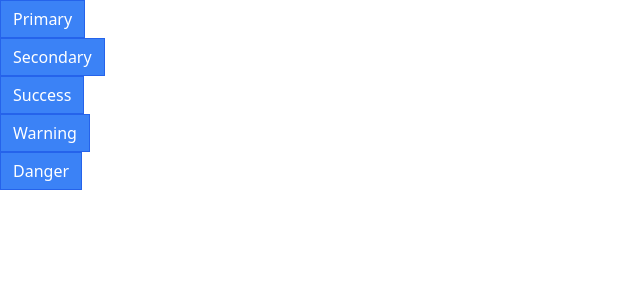
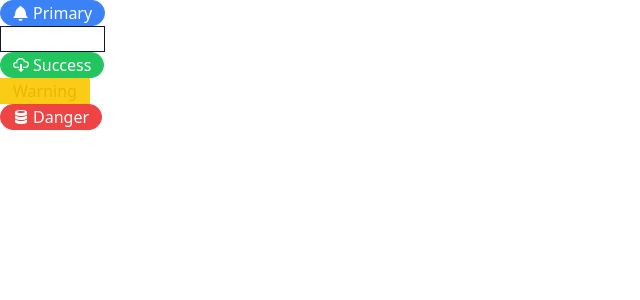
Before and after one commit to NorieM/comps, a React (Create React App) app: page / in a window 1280 px wide. Shown: the top 300 px of the page, without its empty margins (0-640 px from the left). Built offline with nearby package versions, Linux system fonts and the light colour scheme.

Commit message:
Installed classnamea

```diff
--- a/package.json
+++ b/package.json
@@ -6,9 +6,11 @@
     "@testing-library/jest-dom": "^5.16.5",
     "@testing-library/react": "^13.4.0",
     "@testing-library/user-event": "^13.5.0",
+    "classnames": "^2.3.2",
     "prop-types": "^15.8.1",
     "react": "^18.2.0",
     "react-dom": "^18.2.0",
+    "react-icons": "^4.7.1",
     "react-scripts": "5.0.1",
     "web-vitals": "^2.1.4"
   },
--- a/src/App.js
+++ b/src/App.js
@@ -1,21 +1,31 @@
 import Button from "./Button";
+import { GoBell, GoCloudDownload, GoDatabase  } from 'react-icons/go';
 
 function App() {
   return (<div>
     <div>
-      <Button primary secondary>Primary</Button>
+      <Button primary rounded>
+        <GoBell />
+        Primary
+      </Button>
     </div>
     <div>
-      <Button>Secondary</Button>
+      <Button secondary outline>Secondary</Button>
     </div>
     <div>
-      <Button>Success</Button>
+      <Button success rounded>
+        <GoCloudDownload />
+        Success
+      </Button>
     </div>
     <div>
-      <Button>Warning</Button>
+      <Button warning outline>Warning</Button>
     </div>
     <div>
-      <Button>Danger</Button>
+      <Button danger rounded>
+        <GoDatabase />
+        Danger
+      </Button>
     </div>
   </div>)
 }
--- a/src/Button.js
+++ b/src/Button.js
@@ -1,4 +1,4 @@
-import PropTypes from "prop-types";
+import className from "classnames";
 
 function Button({
    children,
@@ -10,7 +10,29 @@
     outline,
     rounded
   }) {
-  return (<button className="px-3 py-1.5 border border-blue-600 bg-blue-500 text-white">{children}</button>);
+
+  const classes = className('flex items-center px-3 py-15 border', {
+    'border-blue-500 bg-blue-500 text-white': primary,
+    'border-gray-900 bg-gray-900 text-white': secondary,
+    'border-green-500 bg-green-500 text-white': success,
+    'border-yellow-400 bg-yellow-400 text-white': warning,
+    'border-red-500 bg-red-500 text-white': danger,
+    'rounded-full':rounded,
+    'bg-white':outline,
+    'text-blue-500': outline && primary,
+    'text-gray-500': outline && secondary,
+    'text-green-500': outline && success,
+    'text-yellow-500': outline && warning,
+    'text-red-500': outline && danger,
+
+
+  });
+
+  return (
+    <button className={classes}>
+      {children}
+    </button>
+  );
 }
 
 Button.propTypes = {
--- a/src/index.css
+++ b/src/index.css
@@ -1,3 +1,7 @@
 @tailwind base;
 @tailwind components;
 @tailwind utilities;
+
+button > svg {
+  margin-right: 4px;
+}
```
Also changed, not shown: 1 other file (tests, documents, lock files or other folders).
